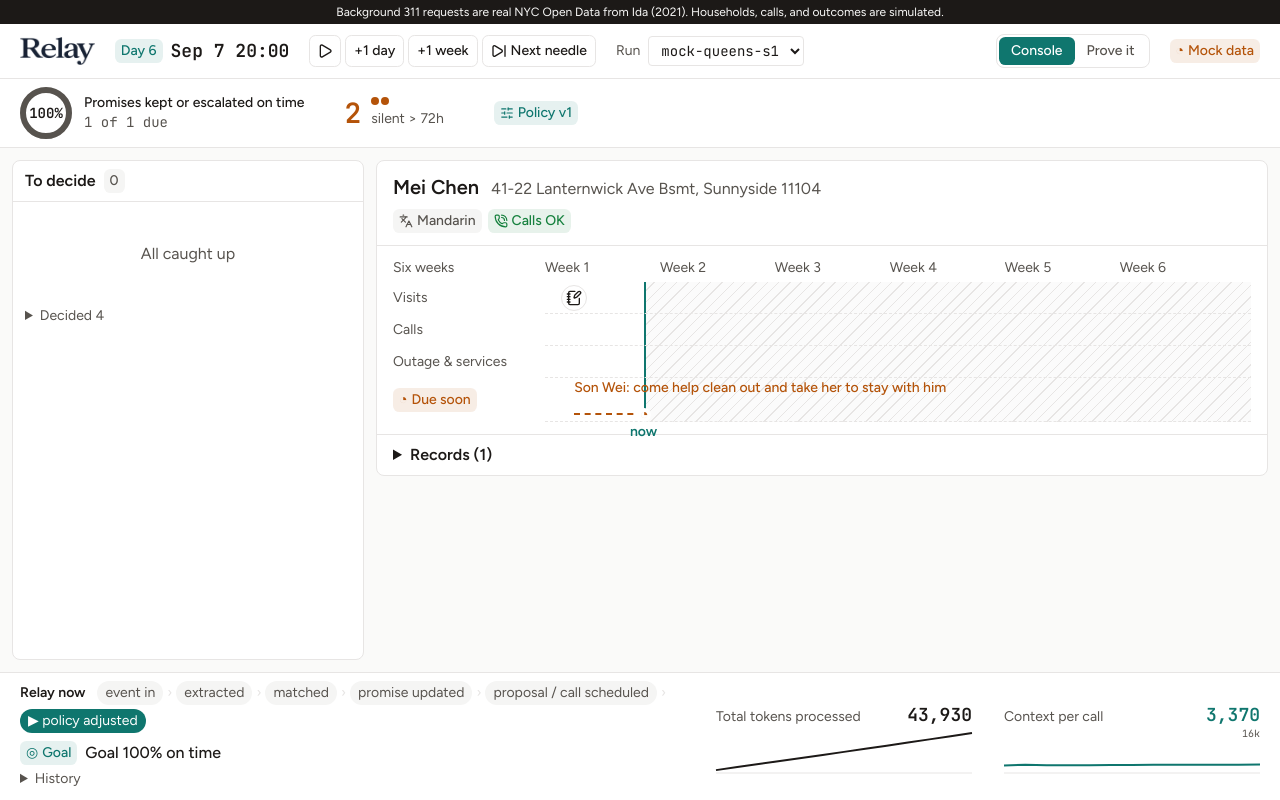
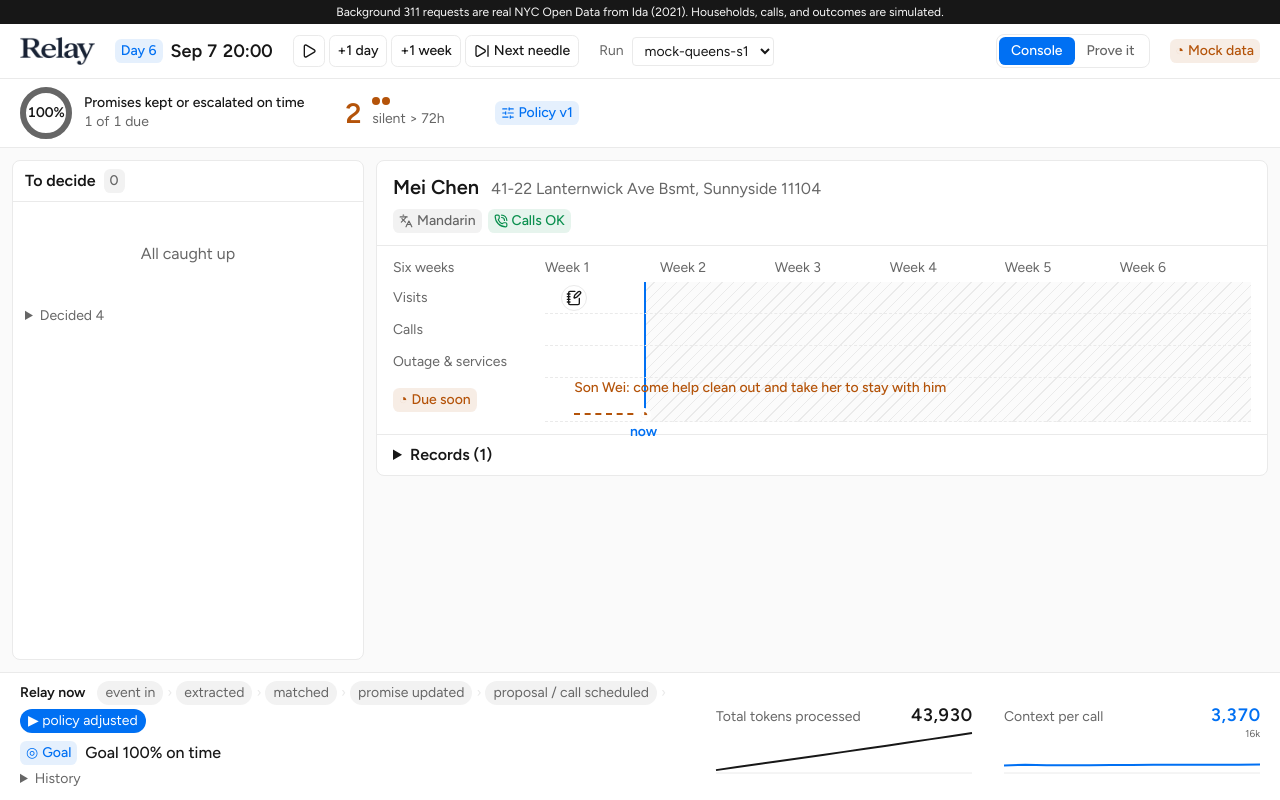
Before and after one commit to Shiv-aurora/daytona-hackathon, a Next.js app in the folder ui/: page /console in a window 1280 px wide. Built offline with nearby package versions, Linux system fonts and the light colour scheme.

Commit message:
Update design tokens

```diff
--- a/ui/app/globals.css
+++ b/ui/app/globals.css
@@ -3,27 +3,26 @@
 @import "shadcn/tailwind.css";
 
 /* Relay design tokens (exact names and values from the team design spec). Light theme only. */
+/* Geist-style tokens (Vercel): neutral grays, one safety blue. Light theme only. */
 :root {
-  --bg: #fafaf9;
+  --bg: #fafafa;
   --surface: #ffffff;
-  --border: #e7e5e4;
-  --text: #1c1917;
-  --muted: #57534e;
-  --agent: #0f766e;
+  --border: #eaeaea;
+  --text: #171717;
+  --muted: #666666;
+  --agent: #0070f3;
 
-  /* promise states: open ◯ | kept ✓ | due-soon ◔ | lapsed ✕ | escalated ↑ */
-  --promise-open: #2563eb;
-  --promise-kept: #15803d;
+  /* promise states: open | kept | due-soon | lapsed | escalated */
+  --promise-open: #0070f3;
+  --promise-kept: #0a8f4e;
   --promise-due-soon: #b45309;
-  --promise-lapsed: #b91c1c;
-  --promise-escalated: #7c3aed;
+  --promise-lapsed: #e5484d;
+  --promise-escalated: #0a2a6b;
 
-  /* safety states; tripped is the only full-bleed red in the app */
-  --safety-ok: #15803d;
+  --safety-ok: #0a8f4e;
   --safety-pending: #b45309;
-  --safety-tripped: #b91c1c;
+  --safety-tripped: #e5484d;
 
-  /* shadcn/ui semantic variables, aliased onto the tokens above */
   --background: var(--bg);
   --foreground: var(--text);
   --card: var(--surface);
@@ -32,9 +31,9 @@
   --popover-foreground: var(--text);
   --primary: var(--agent);
   --primary-foreground: #ffffff;
-  --secondary: #f5f5f4;
+  --secondary: #f2f2f2;
   --secondary-foreground: var(--text);
-  --accent: #f5f5f4;
+  --accent: #f2f2f2;
   --accent-foreground: var(--text);
   --muted-foreground: var(--muted);
   --destructive: var(--safety-tripped);
@@ -80,7 +79,7 @@
 
   --font-sans: var(--font-ui);
   --font-heading: var(--font-ui);
-  --font-mono: var(--font-jetbrains);
+  --font-mono: var(--font-geist-mono);
 
   --radius-sm: calc(var(--radius) * 0.6);
   --radius-md: calc(var(--radius) * 0.8);
```
